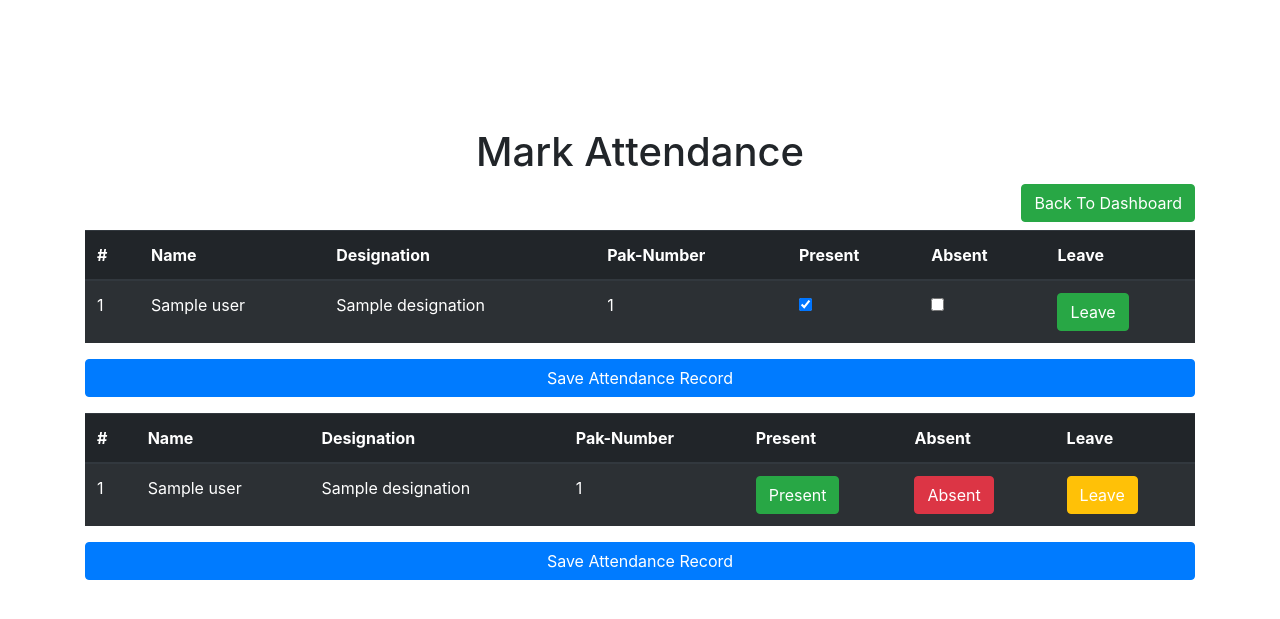
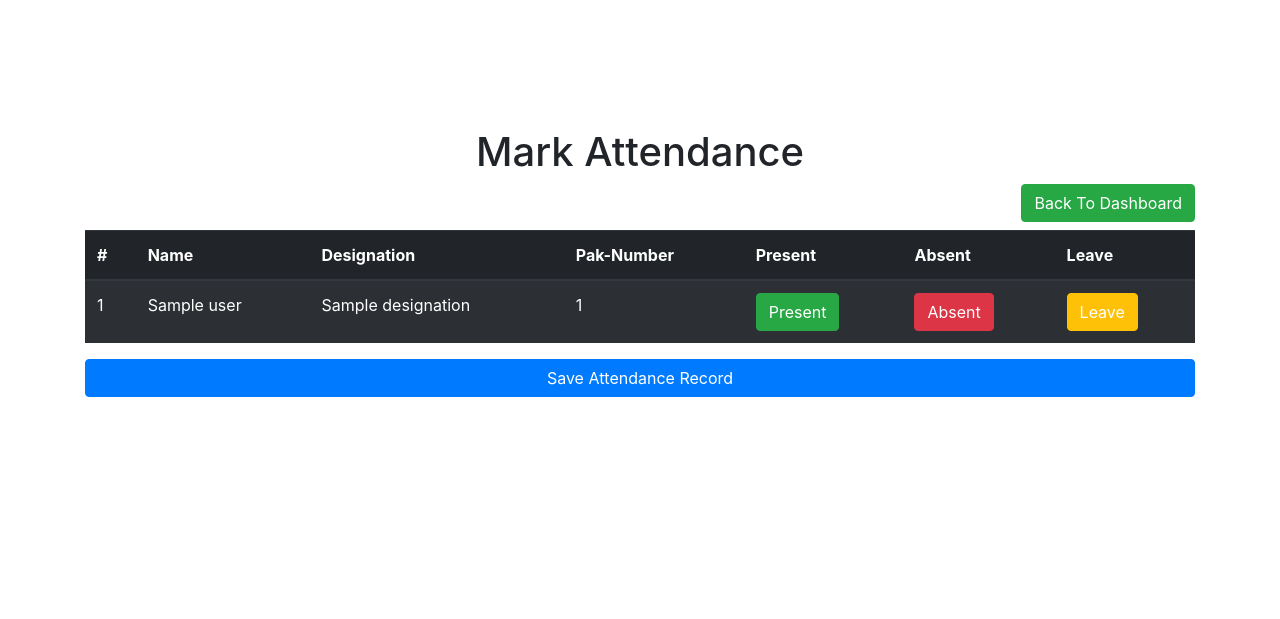
Before and after one commit to AhadtariqJRO/Lab_Attendence_System, a CodeIgniter 4 app: the page made by app/Views/record/markAttendance.php in a window 1280 px wide. Shown: the top 619 px of the page. Run offline with PHP 8.4 and a stand-in for CodeIgniter, Linux system fonts and the light colour scheme; the template is opened without the code that fills it: most values are stand-ins (such as "Sample title", 1, 10 or a date in 2020); some libraries are stand-ins or nearby versions.

Commit message:
Resuming Project Lab Attendance

```diff
--- a/app/Views/record/index.php
+++ b/app/Views/record/index.php
@@ -1 +1 @@
-gsdfaighdaskjh<?php
+<?php
--- a/app/Views/record/markAttendance.php
+++ b/app/Views/record/markAttendance.php
@@ -1,5 +1,7 @@
 <?php
+
 use App\Models\UsersModel;
+
 ?>
 <!DOCTYPE html>
 <html>
@@ -19,28 +21,42 @@ use App\Models\UsersModel;
             crossorigin="anonymous"></script>
     <script src="https://ajax.googleapis.com/ajax/libs/jquery/1.11.1/jquery.min.js"></script>
 
+
+
+<!--    For data tables-->
+    <!-- DataTables CSS -->
+    <link href="css/addons/datatables.min.css" rel="stylesheet">
+    <!-- DataTables JS -->
+    <script src="js/addons/datatables.min.js" type="text/javascript"></script>
+
+    <!-- DataTables Select CSS -->
+    <link href="css/addons/datatables-select.min.css" rel="stylesheet">
+    <!-- DataTables Select JS -->
+    <script src="js/addons/datatables-select.min.js" type="text/javascript"></script>
+
 </head>
 </html>
 <body>
 
-<div id="record" >
+<div id="record">
     <div class="container" style="margin-top: 10%">
         <h1 style="text-align: center">Mark Attendance</h1>
         <div class="">
             <div class="row">
                 <div class="col-md-6 text-left">
-<!--                    <a class="btn btn-primary" href="--><?//= site_url('Listing/monthdata')?><!--">-->
-<!--                        View Monthly Attendance-->
-<!--                    </a>-->
+                    <!--                    <a class="btn btn-primary" href="-->
+                    <? //= site_url('Listing/monthdata')?><!--">-->
+                    <!--                        View Monthly Attendance-->
+                    <!--                    </a>-->
                 </div>
                 <div class="col-md-6 text-right mb-2">
-                    <a href="<?php echo base_url().'/dashboard'?>" class="btn btn-success">
+                    <a href="<?php echo base_url() . '/dashboard' ?>" class="btn btn-success">
                         Back To Dashboard
                     </a>
                 </div>
             </div>
-            <form action="<?php echo site_url('Listing/dataInserting')?>" method="POST">
-                <table class="table table-striped table-dark">
+            <form action="<?php echo site_url('Listing/insertingAttendance') ?>" method="POST">
+                <table class="table table-striped table-dark" id="dtBasicExample" >
                     <thead>
                     <tr>
                         <th>#</th>
@@ -54,7 +70,7 @@ use App\Models\UsersModel;
                     </thead>
                     <tbody>
                     <?php
-                    if (!empty($users)){
+                    if (!empty($users)) {
                         $i = 1;
                         foreach ($users as $k):?>
                             <tr>
@@ -62,67 +78,18 @@ use App\Models\UsersModel;
                                 <td><?php echo $k['name']; ?></td>
                                 <td><?php echo $k['designation']; ?></td>
                                 <td><?php echo $k['pak_number']; ?></td>
-                                <td>
-                                    <div class="form-check">
-                                        <input class="form-check-input" type="checkbox" value="" id="flexCheckDefault" name="group<?php echo $i?>[]" checked>
-                                        <label class="form-check-label" for="flexCheckDefault">
-                                        </label>
-                                    </div>
+                                <td><a class="btn btn-success " id="butsave" >Present</a></td>
+
+                                <td><a class="btn btn-danger " id="addAbsent" onclick="alert('Absent Marked Successfully')">Absent</a>
                                 </td>
-                                <td>
-                                    <div class="form-check">
-                                        <input class="form-check-input" type="checkbox" value="" id="flexCheckDefault" name="group<?php echo $i?>[]">
-                                        <label class="form-check-label" for="flexCheckDefault">
-                                        </label>
-                                    </div>
+
+                                <td><a class="btn btn-warning " data-toggle="modal" data-target="#leave" id="addLeave">Leave</a>
                                 </td>
-                                <td><a class="btn btn-success " data-toggle="modal" data-target="#leave" id="addLeave">Leave</a></td>
                             </tr>
                             <div>
-                                <input hidden="hidden" name="pak_number[]" value="<?php echo $k['pak_number']?>">
-                            </div>
-                        <?php endforeach;
-                    } ?>
-                    </tbody>
-                </table>
-
-                <div class="text-center">
-                    <div class="form-group">
-                        <button class="btn btn-primary btn-block" type="submit">Save Attendance Record</button>
-                    </div>
-                </div>
-            </form>
-            <form action="<?php echo site_url('Listing/dataInserting')?>" method="POST">
-                <table class="table table-striped table-dark">
-                    <thead>
-                    <tr>
-                        <th>#</th>
-                        <th>Name</th>
-                        <th>Designation</th>
-                        <th>Pak-Number</th>
-                        <th>Present</th>
-                        <th>Absent</th>
-                        <th>Leave</th>
-                    </tr>
-                    </thead>
-                    <tbody>
-                    <?php
-                    if (!empty($users)){
-                        $i = 1;
-                        foreach ($users as $k):?>
-                            <tr>
-                                <td scope="row"><?php echo $i++; ?></td>
-                                <td><?php echo $k['name']; ?></td>
-                                <td><?php echo $k['designation']; ?></td>
-                                <td><?php echo $k['pak_number']; ?></td>
-                                <td><a class="btn btn-success " data-toggle="modal" data-target="#leave" id="addPresent">Present</a></td>
-
-                                <td><a class="btn btn-danger " data-toggle="modal" data-target="#leave" id="addAbsent">Absent</a></td>
-
-                                <td><a class="btn btn-warning " data-toggle="modal" data-target="#leave" id="addLeave">Leave</a></td>
-                            </tr>
-                            <div>
-                                <input hidden="hidden" name="pak_number[]" value="<?php echo $k['pak_number']?>">
+                                <input hidden="hidden" name="pak_number[]" value="<?php echo $k['pak_number'] ?>">
+<!--                                <input hidden="hidden" name="pak_number[]" value="--><?php //echo $k['pak_number'] ?><!--"> -->
+<!--                                <input hidden="hidden" name="pak_number[]" value="--><?php //echo $k['pak_number'] ?><!--">-->
                             </div>
                         <?php endforeach;
                     } ?>
@@ -152,11 +119,13 @@ use App\Models\UsersModel;
                         </div>
                         <div class="modal-body">
                             <div class="form-check form-check-inline">
-                                <input class="form-check-input" type="radio" name="inlineRadioOptions" id="inlineRadio1" value="option1" checked>
+                                <input class="form-check-input" type="radio" name="inlineRadioOptions" id="inlineRadio1"
+                                       value="option1" checked>
                                 <label class="form-check-label" for="inlineRadio1">Medical Leave</label>
                             </div>
                             <div class="form-check form-check-inline">
-                                <input class="form-check-input" type="radio" name="inlineRadioOptions" id="inlineRadio2" value="option2" >
+                                <input class="form-check-input" type="radio" name="inlineRadioOptions" id="inlineRadio2"
+                                       value="option2">
                                 <label class="form-check-label" for="inlineRadio2">Casual Leave</label>
                             </div>
                         </div>
@@ -176,47 +145,49 @@ use App\Models\UsersModel;
         </div>
     </div>
 </div>
-
-
-
-
-<!--This script has been written so that only one checkbox is selected from absent or present column-->
+<script>
+    $(document).ready(function () {
+        $('#dtBasicExample').DataTable();
+        $('.dataTables_length').addClass('bs-select');
+    });
+</script>
 <!--<script>-->
-<!--    $(document).ready(function(){-->
-<!--        $('input:checkbox').click(function() {-->
-<!--            $('input:checkbox').not(this).prop('checked', false);-->
+<!--    $(document).ready(function() {-->
+<!--        $('#butsave').on('click', function() {-->
+<!--            $("#butsave").attr("disabled", "disabled");-->
+<!--            var pn = $('pak_number').val();-->
+<!--            if(pn!="" ){-->
+<!--                $.ajax({-->
+<!--                    url: "Listing/insertingAttendance",-->
+<!--                    type: "POST",-->
+<!--                    data: {-->
+<!--                        pn: pn,-->
+<!--                    },-->
+<!--                    cache: false,-->
+<!--                    success: function(dataResult){-->
+<!--                        var dataResult = JSON.parse(dataResult);-->
+<!--                        if(dataResult.statusCode==200){-->
+<!--                            $("#butsave").removeAttr("disabled");-->
+<!--                            $('#fupForm').find('input:text').val('');-->
+<!--                            $("#success").show();-->
+<!--                            $('#success').html('Data added successfully !');-->
+<!--                        }-->
+<!--                        else if(dataResult.statusCode==201){-->
+<!--                            alert("Error occured !");-->
+<!--                        }-->
+<!---->
+<!--                    }-->
+<!--                });-->
+<!--            }-->
+<!--            else{-->
+<!--                alert('Please fill all the field !');-->
+<!--            }-->
 <!--        });-->
 <!--    });-->
 <!--</script>-->
-<!---->
-<!---->
-<!--<div >-->
-<!--    <input type="checkbox" name="group4[]" />-->
-<!--</div>-->
-<!--<div >-->
-<!--    <input type="checkbox" name="group5[]" />-->
-<!--</div>-->
-<!--<input type="checkbox" name="group1[]" />-->
-<!--<input type="checkbox" name="group1[]" />-->
-<!--<input type="checkbox" name="group1[]" />-->
-<!---->
-<!--<input type="checkbox" name="group2[]" />-->
-<!--<input type="checkbox" name="group2[]" />-->
-<!--<input type="checkbox" name="group2[]" />-->
-<!---->
-<!--<input type="checkbox" name="group3[]" />-->
-<!--<input type="checkbox" name="group3[]" />-->
-<!--This script has been written so that only one checkbox is selected from absent or present column-->
-<script>
-    $('input[type="checkbox"]').on('change', function() {
-        $('input[name="' + this.name + '"]').not(this).prop('checked', false);
-    });
-</script>
+<!--for checkboxes-->
 <!--<script>-->
-<!--    document.getElementById("addPresent").onclick = function() {-->
-<!--        //disable-->
-<!--        this.disabled = true;-->
-<!---->
-<!--        //do some validation stuff-->
-<!--    }-->
+<!--    $('input[type="checkbox"]').on('change', function () {-->
+<!--        $('input[name="' + this.name + '"]').not(this).prop('checked', false);-->
+<!--    });-->
 <!--</script>-->
```
Also changed, not shown: app/Controllers/Listing.php (+18 -0 lines).
